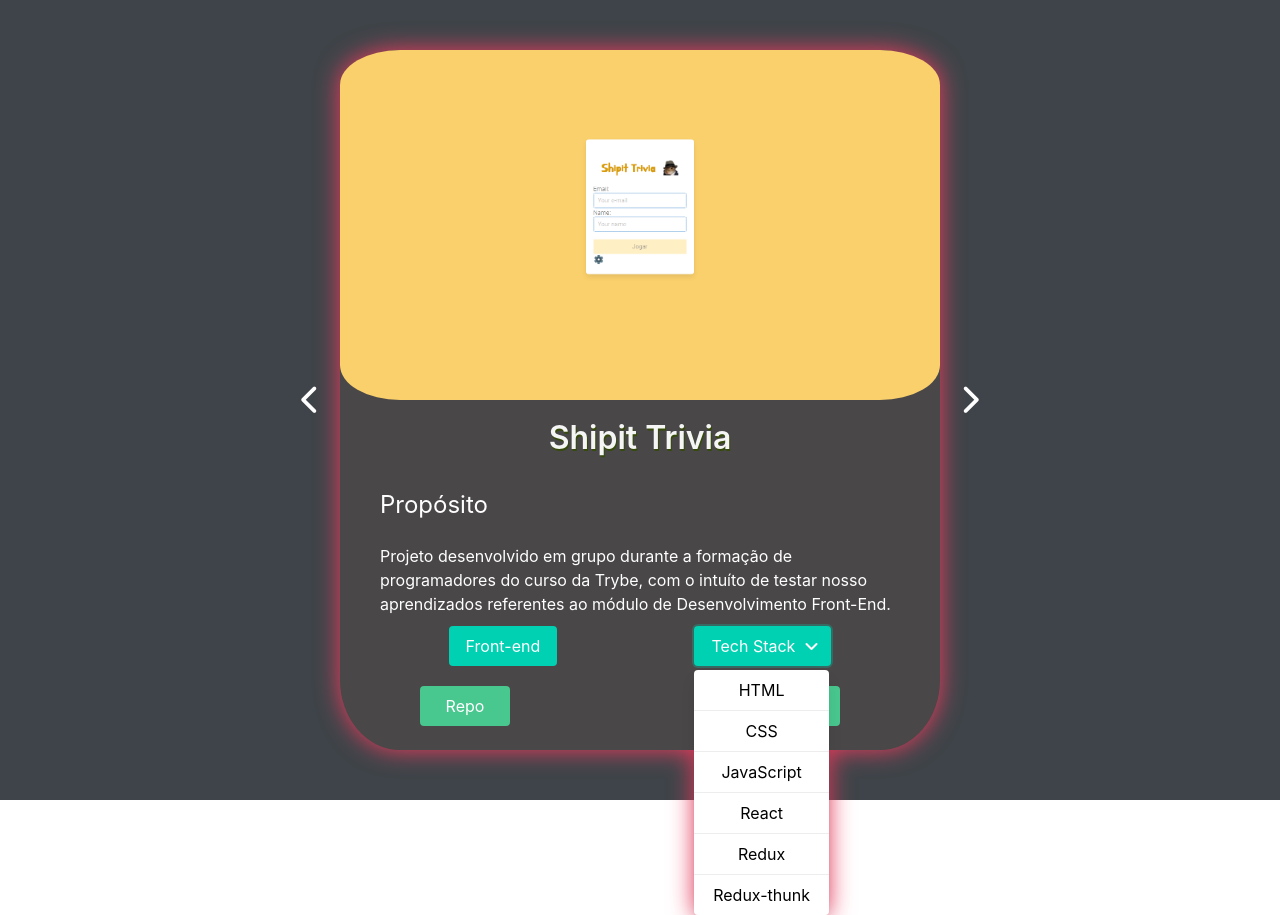
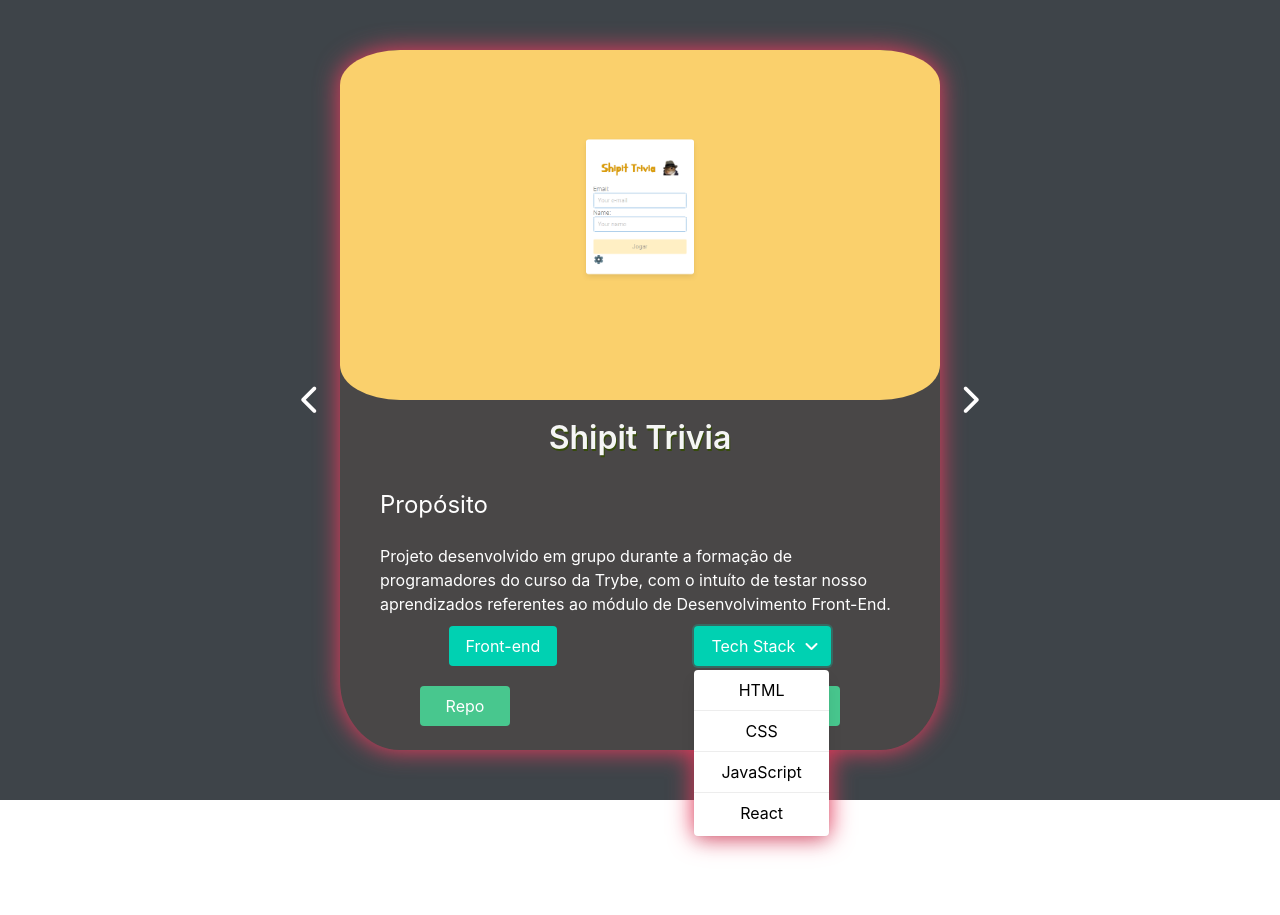
Before and after one commit to offpepe/portfolio, a React (Create React App) app: page /portfolio/projects in a window 1280 px wide. Both pictures are taken after a click on the button "Tech Stack". After the commit the page ends 836 px from the top, so only its background shows below. Built offline with nearby package versions, Linux system fonts and the light colour scheme.

Commit message:
it really matters, it works :)

```diff
--- a/src/components/ProjectCard.jsx
+++ b/src/components/ProjectCard.jsx
@@ -46,7 +46,7 @@
                 </button>
                 <div className="dropdown-menu" id="dropdown-menu2" role="menu">
                     <div className="dropdown-content" style={ { width: '70%' } }>
-                    <ul style={ { textAlign: 'center', color: 'black' } }>
+                    <ul style={ { textAlign: 'center', color: 'black', height: '150px', overflowY: 'scroll' } }>
                         { stack
                           .map((tech, index) => (
                                 <li>
```
